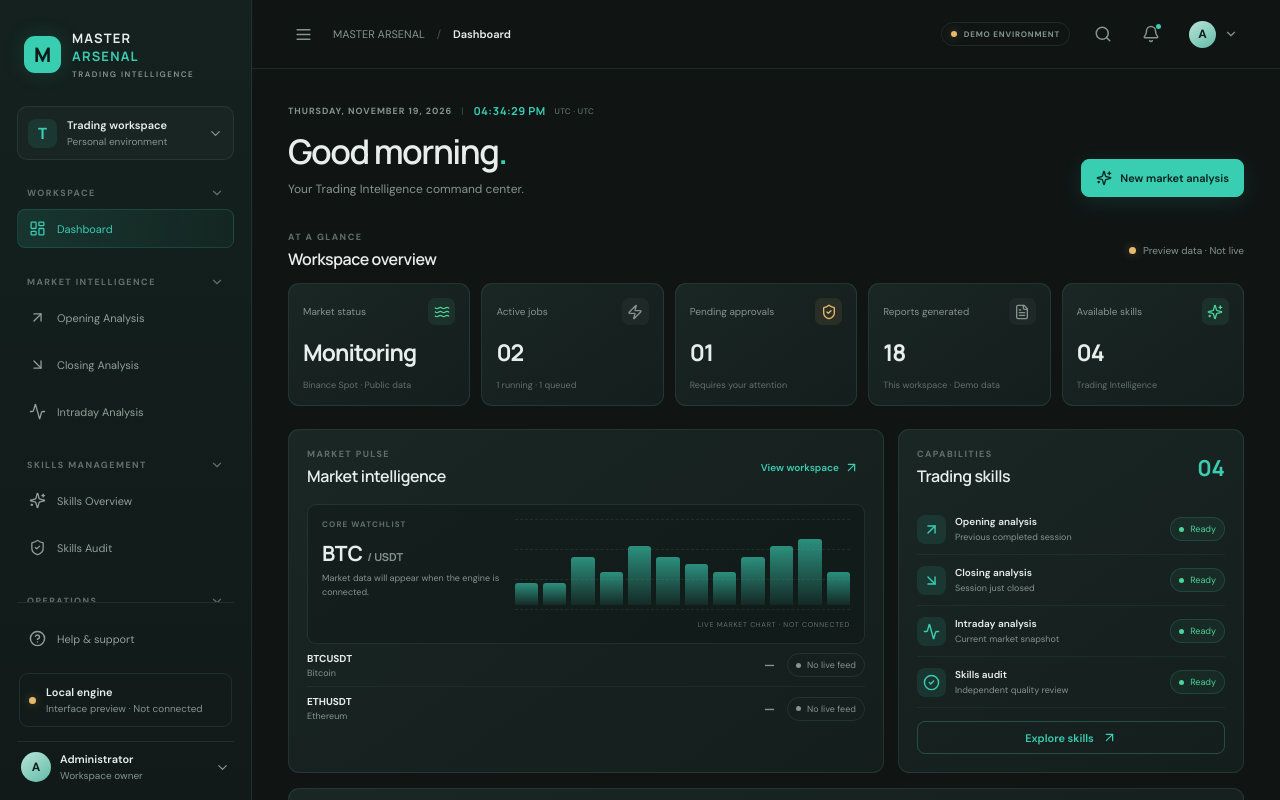
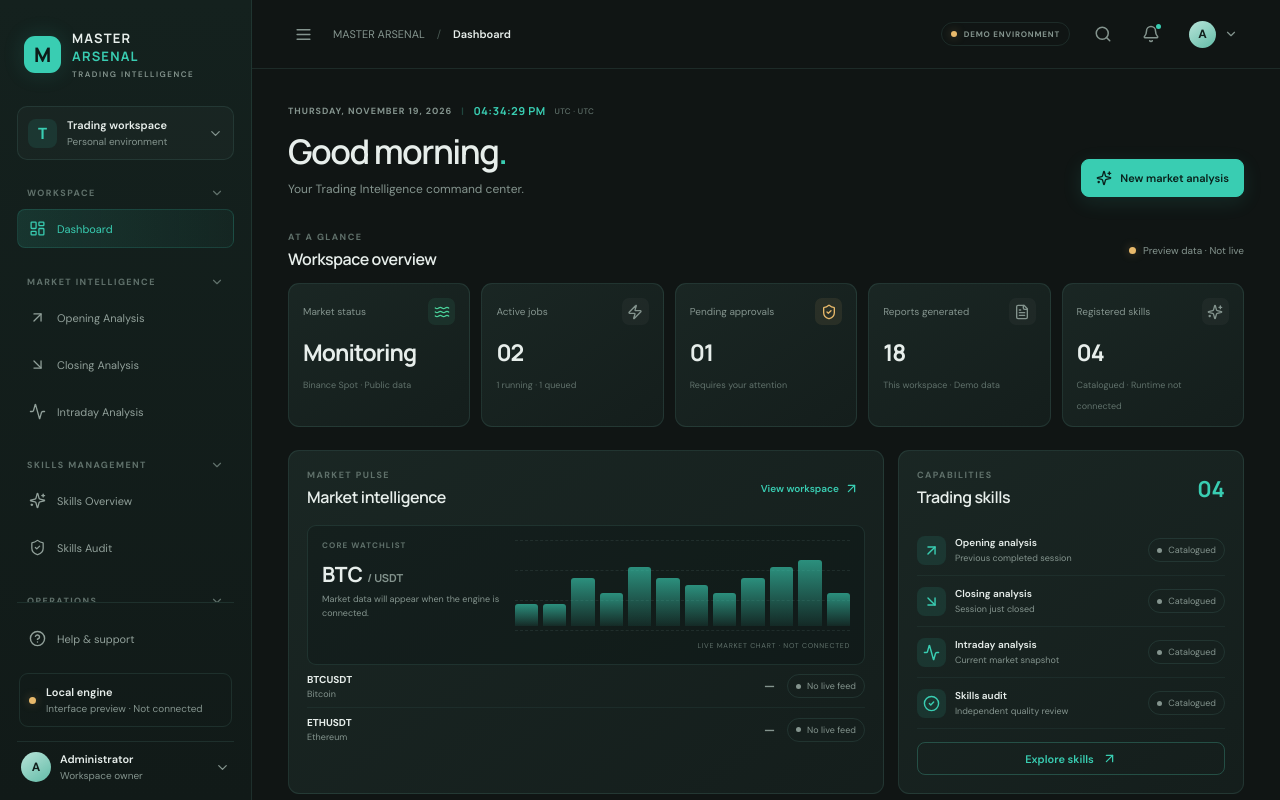
Before and after one commit to jlsoftware2026/master-arsenal, a React (Vite) app in the folder frontend/: page / in a window 1280 px wide. Shown: the top 800 px of the page. Built offline with nearby package versions, Linux system fonts and the light colour scheme.

Commit message:
Align dashboard skill status with catalog-only preview

```diff
--- a/frontend/src/App.tsx
+++ b/frontend/src/App.tsx
@@ -52,7 +52,7 @@ const metrics: Metric[] = [
   { label: "Active jobs", value: "02", detail: "1 running · 1 queued", tone: "neutral", icon: Zap },
   { label: "Pending approvals", value: "01", detail: "Requires your attention", tone: "warning", icon: ShieldCheck },
   { label: "Reports generated", value: formatCompactNumber(18), detail: "This workspace · Demo data", tone: "neutral", icon: FileText },
-  { label: "Available skills", value: "04", detail: "Trading Intelligence", tone: "positive", icon: Sparkles },
+  { label: "Registered skills", value: "04", detail: "Catalogued · Runtime not connected", tone: "neutral", icon: Sparkles },
 ];
 
 const activities = [
@@ -602,11 +602,11 @@ export default function App() {
 
             <article className="panel skills-panel">
               <div className="panel-heading"><div><span className="section-kicker">CAPABILITIES</span><h2>Trading skills</h2></div><span className="skill-total">04</span></div>
-              <div className="skill-item"><span className="skill-icon"><ArrowUpRight size={17} /></span><span><b>Opening analysis</b><small>Previous completed session</small></span><StatusPill tone="success">Ready</StatusPill></div>
-              <div className="skill-item"><span className="skill-icon"><ArrowDownRight size={17} /></span><span><b>Closing analysis</b><small>Session just closed</small></span><StatusPill tone="success">Ready</StatusPill></div>
-              <div className="skill-item"><span className="skill-icon"><Activity size={17} /></span><span><b>Intraday analysis</b><small>Current market snapshot</small></span><StatusPill tone="success">Ready</StatusPill></div>
-              <div className="skill-item"><span className="skill-icon"><CheckCircle2 size={17} /></span><span><b>Skills audit</b><small>Independent quality review</small></span><StatusPill tone="success">Ready</StatusPill></div>
-              <button className="secondary-button">Explore skills <ArrowUpRight size={15} /></button>
+              <div className="skill-item"><span className="skill-icon"><ArrowUpRight size={17} /></span><span><b>Opening analysis</b><small>Previous completed session</small></span><StatusPill tone="neutral">Catalogued</StatusPill></div>
+              <div className="skill-item"><span className="skill-icon"><ArrowDownRight size={17} /></span><span><b>Closing analysis</b><small>Session just closed</small></span><StatusPill tone="neutral">Catalogued</StatusPill></div>
+              <div className="skill-item"><span className="skill-icon"><Activity size={17} /></span><span><b>Intraday analysis</b><small>Current market snapshot</small></span><StatusPill tone="neutral">Catalogued</StatusPill></div>
+              <div className="skill-item"><span className="skill-icon"><CheckCircle2 size={17} /></span><span><b>Skills audit</b><small>Independent quality review</small></span><StatusPill tone="neutral">Catalogued</StatusPill></div>
+              <button className="secondary-button" onClick={() => setActivePage("skills-overview")}>Explore skills <ArrowUpRight size={15} /></button>
             </article>
           </section>
 
```
